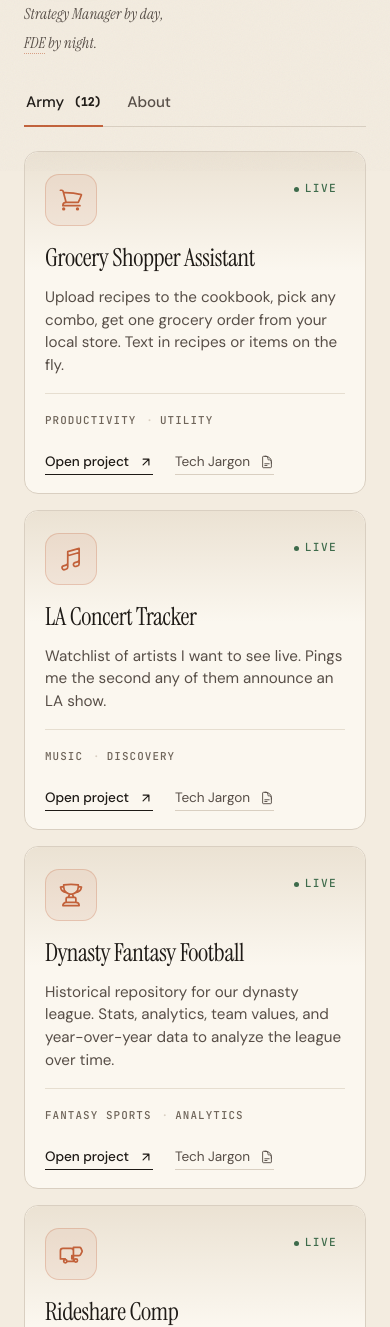
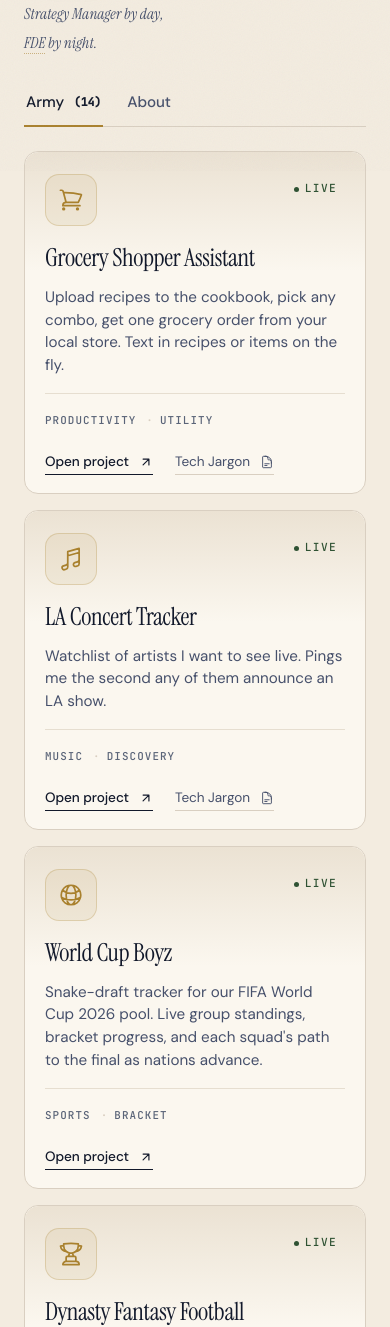
Before and after one commit to nendy55555/nendy55555.github.io, a plain HTML site: page index.html in a window 390 px wide. Shown: the part 673-2000 px from the top of the page. Drawn offline with Linux system fonts and the light colour scheme.

Commit message:
Add World Cup Boyz card, RL-inspired navy/brass palette redesign, shield favicon + brand mark

```diff
--- a/index.html
+++ b/index.html
@@ -12,6 +12,9 @@
   <meta name="mobile-web-app-capable" content="yes">
   <title>Thomas Nendick — Deploying My Agentic Army</title>
 
+  <link rel="icon" type="image/png" href="assets/favicon.png">
+  <link rel="apple-touch-icon" href="assets/apple-touch-icon.png">
+
   <link rel="preconnect" href="https://fonts.googleapis.com">
   <link rel="preconnect" href="https://fonts.gstatic.com" crossorigin>
   <link href="https://fonts.googleapis.com/css2?family=Instrument+Serif:ital@0;1&family=DM+Sans:ital,opsz,wght@0,9..40,300..700;1,9..40,300..700&family=JetBrains+Mono:wght@400;500&display=swap" rel="stylesheet">
@@ -43,22 +46,22 @@
       --bg-card:         #FBF7EF;
       --bg-card-hover:   #FFFBF3;
 
-      /* Ink — all pass WCAG AA on paper bg */
-      --text:            #1E1A16;   /* AA 13.6:1 */
-      --text-secondary:  #574E47;   /* AA 6.94:1 — body prose */
-      --text-muted:      #6E6459;   /* AA 4.60:1 — small mono metadata */
-
-      /* Accent — scale by role */
-      --accent:          #C2613A;   /* display only, passes AA large 3:1 */
-      --accent-deep:     #8B3F21;   /* body emphasis, AA 6.3:1 */
-      --accent-ink:      #7A361B;   /* densest small type, AA 7.4:1 */
-      --accent-teal:     #3E6B4B;   /* kept for var refs */
-      --accent-rgb:      194, 97, 58; /* base accent as RGB so rgba() can re-theme */
-      --accent-wash:     rgba(194, 97, 58, 0.08);
-      --accent-ring:     rgba(194, 97, 58, 0.28);
+      /* Ink — deep navy, all pass WCAG AA on paper bg */
+      --text:            #12192B;   /* AA 14.9:1 */
+      --text-secondary:  #46506B;   /* AA 6.83:1 — body prose */
+      --text-muted:      #5A6478;   /* AA 5.07:1 — small mono metadata */
+
+      /* Accent — muted brass, scale by role */
+      --accent:          #A9812E;   /* display only, passes AA large 3:1 */
+      --accent-deep:     #7C5D1F;   /* body emphasis, AA 5.2:1 */
+      --accent-ink:      #644B18;   /* densest small type, AA 7.0:1 */
+      --accent-teal:     #2F5233;   /* hunter green, kept for var refs */
+      --accent-rgb:      169, 129, 46; /* base accent as RGB so rgba() can re-theme */
+      --accent-wash:     rgba(169, 129, 46, 0.08);
+      --accent-ring:     rgba(169, 129, 46, 0.28);
 
       /* Signals */
-      --live:            #3E6B4B;   /* tightened forest for AA */
+      --live:            #2F5233;   /* hunter green, AA 7.5:1 */
       --danger:          #FF6D8A;   /* modal error on dark glass — AA 4.6:1 */
       --rule:            #D9CFC1;
       --rule-soft:       #E6DED0;
@@ -1861,27 +1864,27 @@
        DARK MODE — token overrides (default palette is warm/paper)
        ============================================================ */
     [data-theme="dark"] {
-      /* Warm near-black: paper after dusk. Same hue family as light #F3ECE0, inverted. */
-      --bg:              #14110D;
-      --bg-deep:         #1A1612;
-      --bg-card:         rgba(255, 245, 230, 0.04);
-      --bg-card-hover:   rgba(255, 245, 230, 0.07);
+      /* Deep navy: club-tie ink after dusk. */
+      --bg:              #0B1220;
+      --bg-deep:         #10192B;
+      --bg-card:         rgba(226, 231, 240, 0.045);
+      --bg-card-hover:   rgba(226, 231, 240, 0.075);
 
       /* Ink flips to paper on dark. All pass WCAG AA. */
-      --text:            #F3ECE0;   /* 16.5:1 */
-      --text-secondary:  #C5B9A8;   /* 10.8:1 body prose */
-      --text-muted:      #948878;   /* 5.8:1 small mono metadata */
-
-      /* Single accent — warm rust tuned brighter for dark bg. Same hue family as light. */
-      --accent:          #E8944D;   /* display, 7.8:1 */
-      --accent-deep:     #F0A668;   /* body emphasis, 9.6:1 */
-      --accent-ink:      #F5B47E;   /* densest small type, 11:1 */
-      --accent-teal:     #7AB891;   /* forest green brightened for dark — spine + live signal */
-      --accent-rgb:      232, 148, 77;
-      --accent-wash:     rgba(232, 148, 77, 0.10);
-      --accent-ring:     rgba(232, 148, 77, 0.35);
-
-      --live:            #7AB891;
+      --text:            #F3ECE0;   /* 16.0:1 */
+      --text-secondary:  #C5B9A8;   /* 9.7:1 body prose */
+      --text-muted:      #948878;   /* 5.4:1 small mono metadata */
+
+      /* Brass accent, tuned brighter for dark bg. Same family as light. */
+      --accent:          #D4A94F;   /* display, 8.6:1 */
+      --accent-deep:     #DEBB6C;   /* body emphasis, 10.2:1 */
+      --accent-ink:      #E6C883;   /* densest small type, 11.6:1 */
+      --accent-teal:     #6FA876;   /* hunter green brightened for dark — spine + live signal */
+      --accent-rgb:      212, 169, 79;
+      --accent-wash:     rgba(212, 169, 79, 0.10);
+      --accent-ring:     rgba(212, 169, 79, 0.35);
+
+      --live:            #6FA876;
       --rule:            rgba(243, 236, 224, 0.09);
       --rule-soft:       rgba(243, 236, 224, 0.05);
 
@@ -1889,11 +1892,11 @@
     }
     [data-theme="dark"] body {
       background:
-        radial-gradient(ellipse 80% 50% at 70% -10%, rgba(232, 148, 77, 0.12), transparent 60%),
-        radial-gradient(ellipse 90% 60% at 0% 110%, rgba(122, 184, 145, 0.08), transparent 55%),
-        linear-gradient(180deg, #14110D 0%, #1A1612 55%, #14110D 100%);
+        radial-gradient(ellipse 80% 50% at 70% -10%, rgba(212, 169, 79, 0.12), transparent 60%),
+        radial-gradient(ellipse 90% 60% at 0% 110%, rgba(111, 168, 118, 0.08), transparent 55%),
+        linear-gradient(180deg, #0B1220 0%, #10192B 55%, #0B1220 100%);
       background-attachment: fixed;
-      -webkit-tap-highlight-color: rgba(232, 148, 77, 0.22);
+      -webkit-tap-highlight-color: rgba(212, 169, 79, 0.22);
     }
     [data-theme="dark"] a,
     [data-theme="dark"] button,
@@ -1902,7 +1905,7 @@
     [data-theme="dark"] input,
     [data-theme="dark"] select,
     [data-theme="dark"] textarea {
-      -webkit-tap-highlight-color: rgba(232, 148, 77, 0.22);
+      -webkit-tap-highlight-color: rgba(212, 169, 79, 0.22);
     }
     /* Color logos: give tiles a light surface in dark mode so brand colors stay legible */
     [data-theme="dark"] .exp-logo,
@@ -1964,6 +1967,41 @@
         height: 38px;
       }
       .theme-toggle svg { width: 16px; height: 16px; }
+    }
+
+    /* ============================================================
+       BRAND MARK — crest, mirrors theme-toggle positioning
+       ============================================================ */
+    .brand-mark {
+      position: fixed;
+      top: 14px;
+      left: 18px;
+      z-index: 200;
+      display: inline-flex;
+      line-height: 0;
+      border-radius: 6px;
+      transition: transform 0.2s ease, opacity 0.2s ease;
+    }
+    .brand-mark img {
+      display: block;
+      height: 44px;
+      width: auto;
+      filter: drop-shadow(0 2px 8px rgba(18, 25, 43, 0.16));
+    }
+    .brand-mark:hover { transform: translateY(-1px); }
+    .brand-mark:focus-visible {
+      outline: 2px solid var(--accent-ring);
+      outline-offset: 4px;
+    }
+    [data-theme="dark"] .brand-mark img {
+      filter: drop-shadow(0 2px 10px rgba(0, 0, 0, 0.45));
+    }
+    @media (max-width: 640px) {
+      .brand-mark {
+        top: max(10px, env(safe-area-inset-top));
+        left: max(12px, env(safe-area-inset-left));
+      }
+      .brand-mark img { height: 34px; }
     }
 
     /* ============================================================
@@ -2236,6 +2274,11 @@
     </div>
   </template>
 
+  <!-- Brand mark -->
+  <a href="#top" class="brand-mark" aria-label="Thomas Nendick — back to top">
+    <img src="assets/shield-logo.png" alt="" width="188" height="247" loading="eager" decoding="async">
+  </a>
+
   <!-- Theme toggle -->
   <button class="theme-toggle" type="button" data-theme-toggle aria-label="Toggle dark mode" title="Toggle theme">
     <svg class="icon-sun" viewBox="0 0 24 24" aria-hidden="true">
@@ -2286,7 +2329,7 @@
 
       <nav class="tabs-wrapper" aria-label="Sections">
         <div class="tab-bar" role="tablist" aria-label="Switch section">
-          <button class="tab-btn" role="tab" aria-selected="true" aria-controls="tab-active" id="tabbtn-active" data-tab="active">Army <span class="tab-count">(12)</span></button>
+          <button class="tab-btn" role="tab" aria-selected="true" aria-controls="tab-active" id="tabbtn-active" data-tab="active">Army <span class="tab-count">(14)</span></button>
           <button class="tab-btn" role="tab" aria-selected="false" aria-controls="tab-about" id="tabbtn-about" data-tab="about" tabindex="-1">About</button>
         </div>
       </nav>
@@ -2311,7 +2354,7 @@
             </div>
           </div>
           <div class="project-links">
-            <a href="https://thomass-cookbook.fly.dev/" class="project-link" target="_blank" rel="noopener" aria-label="Open Grocery Shopper Assistant">
+            <a href="https://cookbook.thomasnendick.com/" class="project-link" target="_blank" rel="noopener" aria-label="Open Grocery Shopper Assistant">
               Open project
               <svg xmlns="http://www.w3.org/2000/svg" fill="none" viewBox="0 0 24 24" stroke-width="2" stroke="currentColor" aria-hidden="true"><path stroke-linecap="round" stroke-linejoin="round" d="M7 17 17 7M7 7h10v10"/></svg>
             </a>
@@ -2339,7 +2382,7 @@
             </div>
           </div>
           <div class="project-links">
-            <a href="https://thomasnendick.com/la-concert-tracker/" class="project-link" target="_blank" rel="noopener" aria-label="Open LA Concert Tracker">
+            <a href="https://concerts.thomasnendick.com/" class="project-link" target="_blank" rel="noopener" aria-label="Open LA Concert Tracker">
               Open project
               <svg xmlns="http://www.w3.org/2000/svg" fill="none" viewBox="0 0 24 24" stroke-width="2" stroke="currentColor" aria-hidden="true"><path stroke-linecap="round" stroke-linejoin="round" d="M7 17 17 7M7 7h10v10"/></svg>
             </a>
@@ -2352,10 +2395,34 @@
 
         <article class="project-card">
           <div class="project-icon" aria-hidden="true">
-            <svg xmlns="http://www.w3.org/2000/svg" fill="none" viewBox="0 0 24 24" stroke="currentColor"><path stroke-linecap="round" stroke-linejoin="round" d="M16.5 18.75h-9m9 0a3 3 0 0 1 3 3h-15a3 3 0 0 1 3-3m9 0v-3.375c0-.621-.503-1.125-1.125-1.125h-.871M7.5 18.75v-3.375c0-.621.504-1.125 1.125-1.125h.872m5.007 0H9.497m5.007 0a7.454 7.454 0 0 1-.982-3.172M9.497 14.25a7.454 7.454 0 0 0 .981-3.172M5.25 4.236c-.982.143-1.954.317-2.916.52A6.003 6.003 0 0 0 7.73 9.728M5.25 4.236V4.5c0 2.108.966 3.99 2.48 5.228M5.25 4.236V2.721C7.456 2.41 9.71 2.25 12 2.25c2.291 0 4.545.16 6.75.47v1.516M7.73 9.728a6.726 6.726 0 0 0 2.748 1.35m8.272-6.842V4.5c0 2.108-.966 3.99-2.48 5.228m2.48-5.492a46.32 46.32 0 0 1 2.916.52 6.003 6.003 0 0 1-5.395 4.972m0 0a6.726 6.726 0 0 1-2.749 1.35m0 0a6.772 6.772 0 0 1-3.044 0"/></svg>
+            <svg xmlns="http://www.w3.org/2000/svg" fill="none" viewBox="0 0 24 24" stroke="currentColor"><path stroke-linecap="round" stroke-linejoin="round" d="M12 21a9.004 9.004 0 0 0 8.716-6.747M12 21a9.004 9.004 0 0 1-8.716-6.747M12 21c2.485 0 4.5-4.03 4.5-9S14.485 3 12 3m0 18c-2.485 0-4.5-4.03-4.5-9S9.515 3 12 3m0 0a8.997 8.997 0 0 1 7.843 4.582M12 3a8.997 8.997 0 0 0-7.843 4.582m15.686 0A11.953 11.953 0 0 1 12 10.5c-2.998 0-5.74-1.1-7.843-2.918m15.686 0A8.959 8.959 0 0 1 21 12c0 .778-.099 1.533-.284 2.253m0 0A17.919 17.919 0 0 1 12 16.5c-3.162 0-6.133-.815-8.716-2.247m0 0A9.015 9.015 0 0 1 3 12c0-1.605.42-3.113 1.157-4.418"/></svg>
           </div>
           <div class="project-meta">
             <span class="project-number">№ 03</span>
+            <span class="project-status shipped gloss" data-gloss="status-live">Live</span>
+          </div>
+          <div class="project-info">
+            <h2 class="project-name">World Cup Boyz</h2>
+            <p class="project-desc">Snake-draft tracker for our FIFA World Cup 2026 pool. Live group standings, bracket progress, and each squad's path to the final as nations advance.</p>
+            <div class="project-tags">
+              <span class="tag">Sports</span>
+              <span class="tag">Bracket</span>
+            </div>
+          </div>
+          <div class="project-links">
+            <a href="https://worldcup.thomasnendick.com/" class="project-link" target="_blank" rel="noopener" aria-label="Open World Cup Boyz">
+              Open project
+              <svg xmlns="http://www.w3.org/2000/svg" fill="none" viewBox="0 0 24 24" stroke-width="2" stroke="currentColor" aria-hidden="true"><path stroke-linecap="round" stroke-linejoin="round" d="M7 17 17 7M7 7h10v10"/></svg>
+            </a>
+          </div>
+        </article>
+
+        <article class="project-card">
+          <div class="project-icon" aria-hidden="true">
+            <svg xmlns="http://www.w3.org/2000/svg" fill="none" viewBox="0 0 24 24" stroke="currentColor"><path stroke-linecap="round" stroke-linejoin="round" d="M16.5 18.75h-9m9 0a3 3 0 0 1 3 3h-15a3 3 0 0 1 3-3m9 0v-3.375c0-.621-.503-1.125-1.125-1.125h-.871M7.5 18.75v-3.375c0-.621.504-1.125 1.125-1.125h.872m5.007 0H9.497m5.007 0a7.454 7.454 0 0 1-.982-3.172M9.497 14.25a7.454 7.454 0 0 0 .981-3.172M5.25 4.236c-.982.143-1.954.317-2.916.52A6.003 6.003 0 0 0 7.73 9.728M5.25 4.236V4.5c0 2.108.966 3.99 2.48 5.228M5.25 4.236V2.721C7.456 2.41 9.71 2.25 12 2.25c2.291 0 4.545.16 6.75.47v1.516M7.73 9.728a6.726 6.726 0 0 0 2.748 1.35m8.272-6.842V4.5c0 2.108-.966 3.99-2.48 5.228m2.48-5.492a46.32 46.32 0 0 1 2.916.52 6.003 6.003 0 0 1-5.395 4.972m0 0a6.726 6.726 0 0 1-2.749 1.35m0 0a6.772 6.772 0 0 1-3.044 0"/></svg>
+          </div>
+          <div class="project-meta">
+            <span class="project-number">№ 04</span>
             <span class="project-status shipped gloss" data-gloss="status-live">Live</span>
           </div>
           <div class="project-info">
@@ -2367,7 +2434,7 @@
             </div>
           </div>
           <div class="project-links">
-            <a href="https://thomasnendick.com/DynastyFF/" class="project-link" target="_blank" rel="noopener" aria-label="Open Dynasty Fantasy Football">
+            <a href="https://dynasty.thomasnendick.com/" class="project-link" target="_blank" rel="noopener" aria-label="Open Dynasty Fantasy Football">
               Open project
               <svg xmlns="http://www.w3.org/2000/svg" fill="none" viewBox="0 0 24 24" stroke-width="2" stroke="currentColor" aria-hidden="true"><path stroke-linecap="round" stroke-linejoin="round" d="M7 17 17 7M7 7h10v10"/></svg>
             </a>
@@ -2383,7 +2450,7 @@
             <svg xmlns="http://www.w3.org/2000/svg" fill="none" viewBox="0 0 24 24" stroke="currentColor"><path stroke-linecap="round" stroke-linejoin="round" d="M8.25 18.75a1.5 1.5 0 0 1-3 0m3 0a1.5 1.5 0 0 0-3 0m3 0h6m0-1.5v1.5m0-1.5V9a2.25 2.25 0 0 0-2.25-2.25H4.5A2.25 2.25 0 0 0 2.25 9v7.5h4.5m6 0v-3h6.75a1.5 1.5 0 0 0 1.342-.832l1.296-2.59a1.5 1.5 0 0 0 .026-1.292l-.904-2.062a1.5 1.5 0 0 0-1.374-.898H14.25v9.675Zm5.25 1.5a1.5 1.5 0 0 1-3 0m3 0a1.5 1.5 0 0 0-3 0"/></svg>
           </div>
           <div class="project-meta">
-            <span class="project-number">№ 04</span>
+            <span class="project-number">№ 05</span>
             <span class="project-status shipped gloss" data-gloss="status-live">Live</span>
           </div>
           <div class="project-info">
@@ -2395,7 +2462,7 @@
             </div>
           </div>
           <div class="project-links">
-            <a href="https://rideshare-comps.fly.dev/" class="project-link" target="_blank" rel="noopener" aria-label="Open Rideshare Comp">
+            <a href="https://rideshare.thomasnendick.com/" class="project-link" target="_blank" rel="noopener" aria-label="Open Rideshare Comp">
               Open project
               <svg xmlns="http://www.w3.org/2000/svg" fill="none" viewBox="0 0 24 24" stroke-width="2" stroke="currentColor" aria-hidden="true"><path stroke-linecap="round" stroke-linejoin="round" d="M7 17 17 7M7 7h10v10"/></svg>
             </a>
@@ -2411,7 +2478,7 @@
             <svg xmlns="http://www.w3.org/2000/svg" fill="none" viewBox="0 0 24 24" stroke="currentColor"><path stroke-linecap="round" stroke-linejoin="round" d="M10.5 6a7.5 7.5 0 1 0 7.5 7.5h-7.5V6Z"/><path stroke-linecap="round" stroke-linejoin="round" d="M13.5 10.5H21A7.5 7.5 0 0 0 13.5 3v7.5Z"/></svg>
           </div>
           <div class="project-meta">
-            <span class="project-number">№ 05</span>
+            <span class="project-number">№ 06</span>
             <span class="project-status gloss" data-gloss="status-archived">Archived</span>
           </div>
           <div class="project-info">
@@ -2423,7 +2490,7 @@
             </div>
           </div>
           <div class="project-links">
-            <a href="https://thomasnendick.com/MMD-2026/" class="project-link" target="_blank" rel="noopener" aria-label="Open March Madness Dashboard 2026">
+            <a href="https://marchmadness.thomasnendick.com/" class="project-link" target="_blank" rel="noopener" aria-label="Open March Madness Dashboard 2026">
               Open project
               <svg xmlns="http://www.w3.org/2000/svg" fill="none" viewBox="0 0 24 24" stroke-width="2" stroke="currentColor" aria-hidden="true"><path stroke-linecap="round" stroke-linejoin="round" d="M7 17 17 7M7 7h10v10"/></svg>
             </a>
@@ -2439,7 +2506,7 @@
             <svg xmlns="http://www.w3.org/2000/svg" fill="none" viewBox="0 0 24 24" stroke="currentColor"><path stroke-linecap="round" stroke-linejoin="round" d="M3.75 4.5h16.5v15H3.75v-15Zm0 7.5h16.5M12 4.5v15"/><path stroke-linecap="round" stroke-linejoin="round" d="M3.75 8.25h4.5m-4.5 7.5h4.5m7.5-7.5h4.5m-4.5 7.5h4.5"/></svg>
           </div>
           <div class="project-meta">
-            <span class="project-number">№ 06</span>
+            <span class="project-number">№ 07</span>
             <span class="project-status shipped gloss" data-gloss="status-live">Live</span>
           </div>
           <div class="project-info">
@@ -2451,7 +2518,7 @@
             </div>
           </div>
           <div class="project-links">
-            <a href="https://thomasnendick.com/nbabracket/" class="project-link" target="_blank" rel="noopener" aria-label="Open NBA Playoff Bracket 2026">
+            <a href="https://nba.thomasnendick.com/" class="project-link" target="_blank" rel="noopener" aria-label="Open NBA Playoff Bracket 2026">
               Open project
               <svg xmlns="http://www.w3.org/2000/svg" fill="none" viewBox="0 0 24 24" stroke-width="2" stroke="currentColor" aria-hidden="true"><path stroke-linecap="round" stroke-linejoin="round" d="M7 17 17 7M7 7h10v10"/></svg>
             </a>
@@ -2467,7 +2534,7 @@
             <svg xmlns="http://www.w3.org/2000/svg" fill="none" viewBox="0 0 24 24" stroke="currentColor"><path stroke-linecap="round" stroke-linejoin="round" d="m2.25 12 8.954-8.955c.44-.439 1.152-.439 1.591 0L21.75 12M4.5 9.75v10.125c0 .621.504 1.125 1.125 1.125H9.75v-4.875c0-.621.504-1.125 1.125-1.125h2.25c.621 0 1.125.504 1.125 1.125V21h4.125c.621 0 1.125-.504 1.125-1.125V9.75M8.25 21h8.25"/></svg>
           </div>
           <div class="project-meta">
-            <span class="project-number">№ 07</span>
+            <span class="project-number">№ 08</span>
             <span class="project-status wip gloss" data-gloss="status-build">In Build</span>
           </div>
           <div class="project-info">
@@ -2492,7 +2559,7 @@
             <svg xmlns="http://www.w3.org/2000/svg" fill="none" viewBox="0 0 24 24" stroke="currentColor"><path stroke-linecap="round" stroke-linejoin="round" d="M21 8.25c0-2.485-2.099-4.5-4.688-4.5-1.935 0-3.597 1.126-4.312 2.733-.715-1.607-2.377-2.733-4.313-2.733C5.1 3.75 3 5.765 3 8.25c0 7.22 9 12 9 12s9-4.78 9-12Z"/></svg>
           </div>
           <div class="project-meta">
-            <span class="project-number">№ 08</span>
+            <span class="project-number">№ 09</span>
             <span class="project-status wip gloss" data-gloss="status-build">In Build</span>
           </div>
           <div class="project-info">
@@ -2517,7 +2584,7 @@
             <svg xmlns="http://www.w3.org/2000/svg" fill="none" viewBox="0 0 24 24" stroke="currentColor"><path stroke-linecap="round" stroke-linejoin="round" d="M16.5 6v.75m0 3v.75m0 3v.75m0 3V18m-9-5.25h5.25M7.5 15h3M3.375 5.25c-.621 0-1.125.504-1.125 1.125v3.026a2.999 2.999 0 0 1 0 5.198v3.026c0 .621.504 1.125 1.125 1.125h17.25c.621 0 1.125-.504 1.125-1.125v-3.026a2.999 2.999 0 0 1 0-5.198V6.375c0-.621-.504-1.125-1.125-1.125H3.375Z"/></svg>
           </div>
           <div class="project-meta">
-            <span class="project-number">№ 09</span>
+            <span class="project-number">№ 10</span>
             <span class="project-status wip gloss" data-gloss="status-build">In Build</span>
           </div>
           <div class="project-info">
@@ -2542,7 +2609,7 @@
             <svg xmlns="http://www.w3.org/2000/svg" fill="none" viewBox="0 0 24 24" stroke="currentColor"><path stroke-linecap="round" stroke-linejoin="round" d="M3 13.125C3 12.504 3.504 12 4.125 12h2.25c.621 0 1.125.504 1.125 1.125v6.75C7.5 20.496 6.996 21 6.375 21h-2.25A1.125 1.125 0 0 1 3 19.875v-6.75ZM9.75 8.625c0-.621.504-1.125 1.125-1.125h2.25c.621 0 1.125.504 1.125 1.125v11.25c0 .621-.504 1.125-1.125 1.125h-2.25a1.125 1.125 0 0 1-1.125-1.125V8.625ZM16.5 4.125c0-.621.504-1.125 1.125-1.125h2.25C20.496 3 21 3.504 21 4.125v15.75c0 .621-.504 1.125-1.125 1.125h-2.25a1.125 1.125 0 0 1-1.125-1.125V4.125Z"/></svg>
           </div>
           <div class="project-meta">
-            <span class="project-number">№ 10</span>
+            <span class="project-number">№ 11</span>
             <span class="project-status">Private</span>
           </div>
           <div class="project-info">
@@ -2573,7 +2640,7 @@
             <svg xmlns="http://www.w3.org/2000/svg" fill="none" viewBox="0 0 24 24" stroke="currentColor"><path stroke-linecap="round" stroke-linejoin="round" d="M8.25 3v1.5M4.5 8.25H3m18 0h-1.5M4.5 12H3m18 0h-1.5m-15 3.75H3m18 0h-1.5M8.25 19.5V21M12 3v1.5m0 15V21m3.75-18v1.5m0 15V21m-9-1.5h10.5a2.25 2.25 0 0 0 2.25-2.25V6.75a2.25 2.25 0 0 0-2.25-2.25H6.75A2.25 2.25 0 0 0 4.5 6.75v10.5a2.25 2.25 0 0 0 2.25 2.25Zm.75-12h9v9h-9v-9Z"/></svg>
           </div>
           <div class="project-meta">
-            <span class="project-number">№ 11</span>
+            <span class="project-number">№ 12</span>
             <span class="project-status">Private</span>
           </div>
           <div class="project-info">
@@ -2604,7 +2671,7 @@
             <svg xmlns="http://www.w3.org/2000/svg" fill="none" viewBox="0 0 24 24" stroke="currentColor"><path stroke-linecap="round" stroke-linejoin="round" d="M2.25 18.75a60.07 60.07 0 0 1 15.797 2.101c.727.198 1.453-.342 1.453-1.096V18.75M3.75 4.5v.75A.75.75 0 0 1 3 6h-.75m0 0v-.375c0-.621.504-1.125 1.125-1.125H20.25M2.25 6v9m18-10.5v.75c0 .414.336.75.75.75h.75m-1.5-1.5h.375c.621 0 1.125.504 1.125 1.125v9.75c0 .621-.504 1.125-1.125 1.125h-.375m1.5-1.5H21a.75.75 0 0 0-.75.75v.75m0 0H3.75m0 0h-.375a1.125 1.125 0 0 1-1.125-1.125V15m1.5 1.5v-.75A.75.75 0 0 0 3 15h-.75M15 12a3 3 0 1 1-6 0 3 3 0 0 1 6 0Zm3-3.75h.008v.008H18V8.25Zm.375 0a.375.375 0 1 1-.75 0 .375.375 0 0 1 .75 0Zm-12 5.25h.008v.008H6V13.5Zm.375 0a.375.375 0 1 1-.75 0 .375.375 0 0 1 .75 0Z"/></svg>
           </div>
           <div class="project-meta">
-            <span class="project-number">№ 12</span>
+            <span class="project-number">№ 13</span>
             <span class="project-status">Private</span>
           </div>
           <div class="project-info">
@@ -2635,7 +2702,7 @@
             <svg xmlns="http://www.w3.org/2000/svg" fill="none" viewBox="0 0 24 24" stroke="currentColor"><path stroke-linecap="round" stroke-linejoin="round" d="M6.75 3v2.25M17.25 3v2.25M3 18.75V7.5a2.25 2.25 0 0 1 2.25-2.25h13.5A2.25 2.25 0 0 1 21 7.5v11.25m-18 0A2.25 2.25 0 0 0 5.25 21h13.5A2.25 2.25 0 0 0 21 18.75m-18 0v-7.5A2.25 2.25 0 0 1 5.25 9h13.5A2.25 2.25 0 0 1 21 11.25v7.5"/></svg>
           </div>
           <div class="project-meta">
-            <span class="project-number">№ 13</span>
+            <span class="project-number">№ 14</span>
             <span class="project-status shipped gloss" data-gloss="status-live">Live</span>
           </div>
           <div class="project-info">
@@ -2647,7 +2714,7 @@
             </div>
           </div>
           <div class="project-links">
-            <a href="https://thomasnendick.com/calendar/" class="project-link" target="_blank" rel="noopener" aria-label="Open Shared Calendar">
+            <a href="https://calendar.thomasnendick.com/" class="project-link" target="_blank" rel="noopener" aria-label="Open Shared Calendar">
               Open project
               <svg xmlns="http://www.w3.org/2000/svg" fill="none" viewBox="0 0 24 24" stroke-width="2" stroke="currentColor" aria-hidden="true"><path stroke-linecap="round" stroke-linejoin="round" d="M7 17 17 7M7 7h10v10"/></svg>
             </a>
@@ -2925,7 +2992,7 @@
       const btn = document.querySelector('[data-theme-toggle]');
       if (!btn) return;
       const metaThemeColor = document.querySelector('meta[name="theme-color"]');
-      const colors = { light: '#F3ECE0', dark: '#14110D' };
+      const colors = { light: '#F3ECE0', dark: '#0B1220' };
 
       function sync() {
         const t = root.getAttribute('data-theme') || 'light';
```
Also changed, not shown: assets/apple-touch-icon.png (added), assets/favicon.png (added), assets/shield-logo-square.png (added), assets/shield-logo.png (added), 4 other files.
